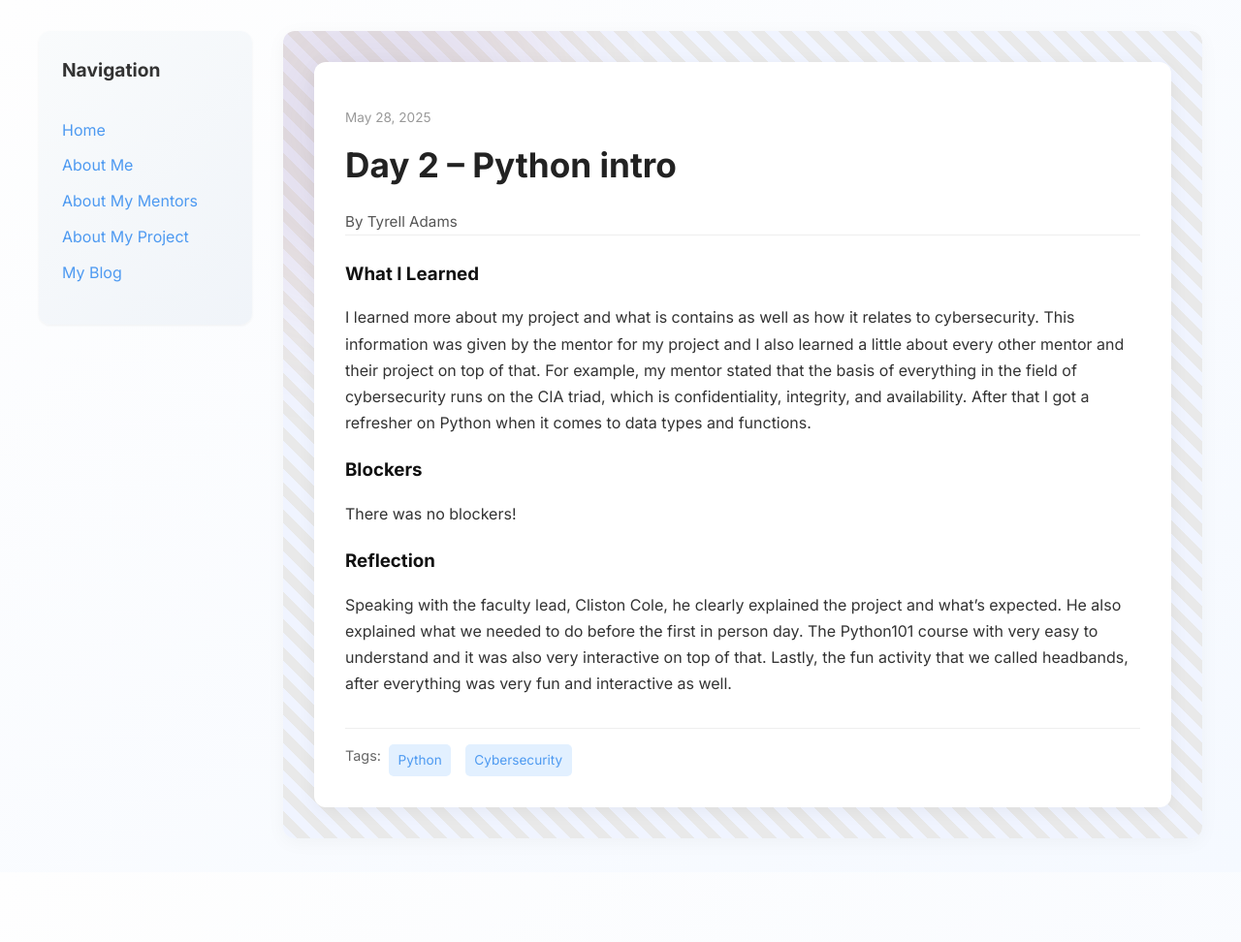
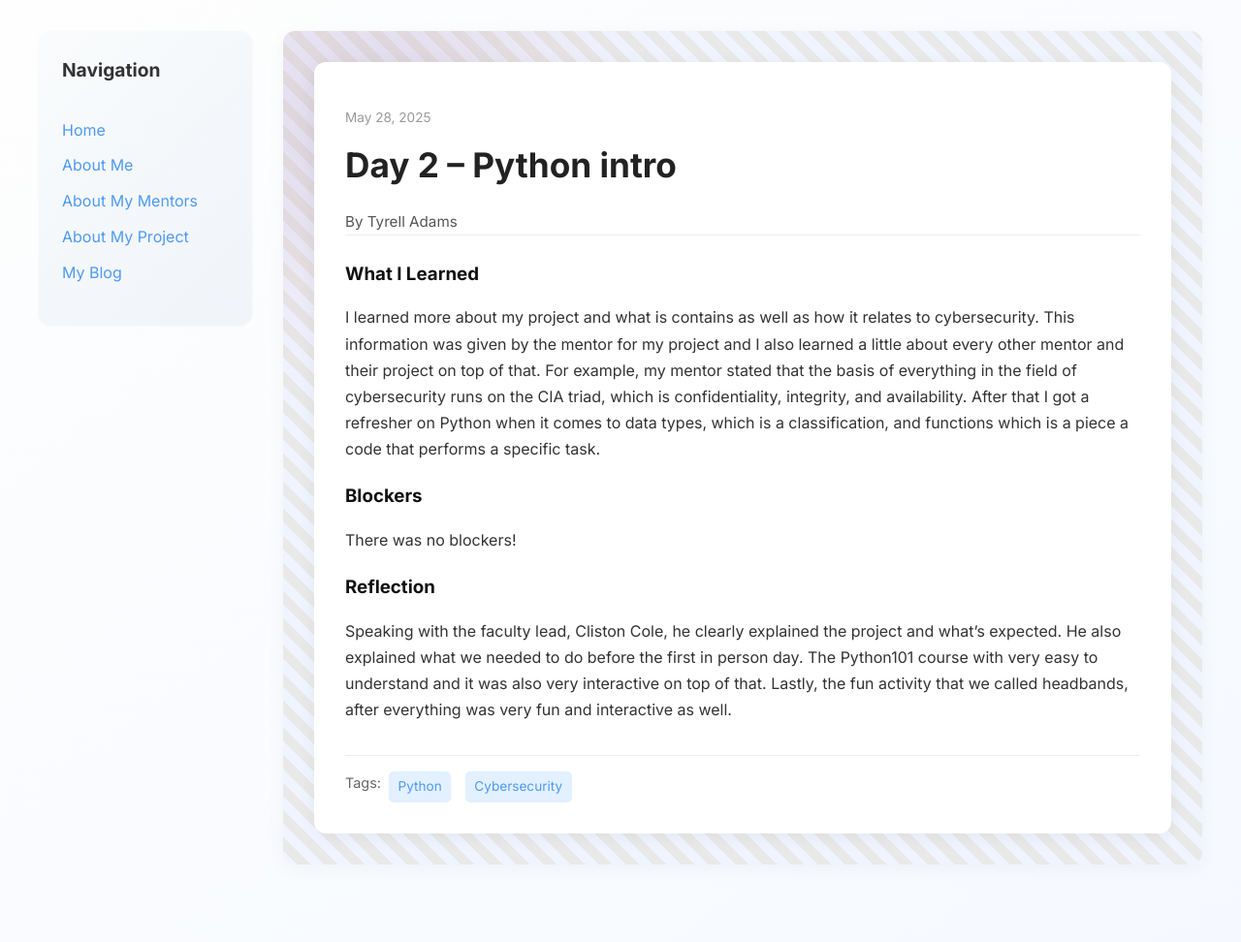
Before and after one commit to Tyrell-Adams/Tyrell-Adams.github.io, a Jekyll site: the page built from _posts/2025-05-28-day-2.md, in a window 1280 px wide. Shown: the whole page at 97% size. Built offline with Jekyll 4.4.1, drawn with Linux system fonts in a browser that asks for light colours; before the commit the page ends 900 px from its top, so only the background shows below that.

Commit message:
Update 2025-05-28-day-2.md

```diff
--- a/_posts/2025-05-28-day-2.md
+++ b/_posts/2025-05-28-day-2.md
@@ -7,7 +7,7 @@ permalink: /day2.html
 tags: ["Python", "Cybersecurity"]
 
 what_i_learned: |
-  I learned more about my project and what is contains as well as how it relates to cybersecurity. This information was given by the mentor for my project and I also learned a little about every other mentor and their project on top of that. For example, my mentor stated that the basis of everything in the field of cybersecurity runs on the CIA triad, which is confidentiality, integrity, and availability. After that I got a refresher on Python when it comes to data types and functions.
+  I learned more about my project and what is contains as well as how it relates to cybersecurity. This information was given by the mentor for my project and I also learned a little about every other mentor and their project on top of that. For example, my mentor stated that the basis of everything in the field of cybersecurity runs on the CIA triad, which is confidentiality, integrity, and availability. After that I got a refresher on Python when it comes to data types, which is a classification, and functions which is a piece a code that performs a specific task.
 
 
 
```
